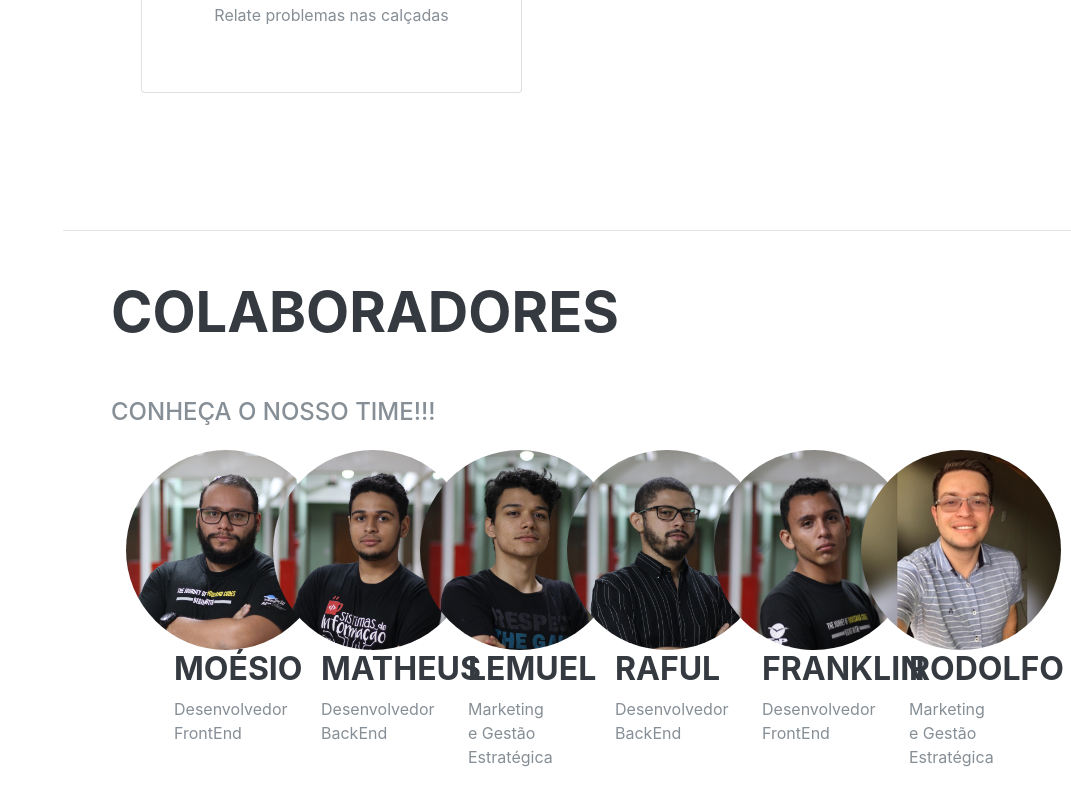
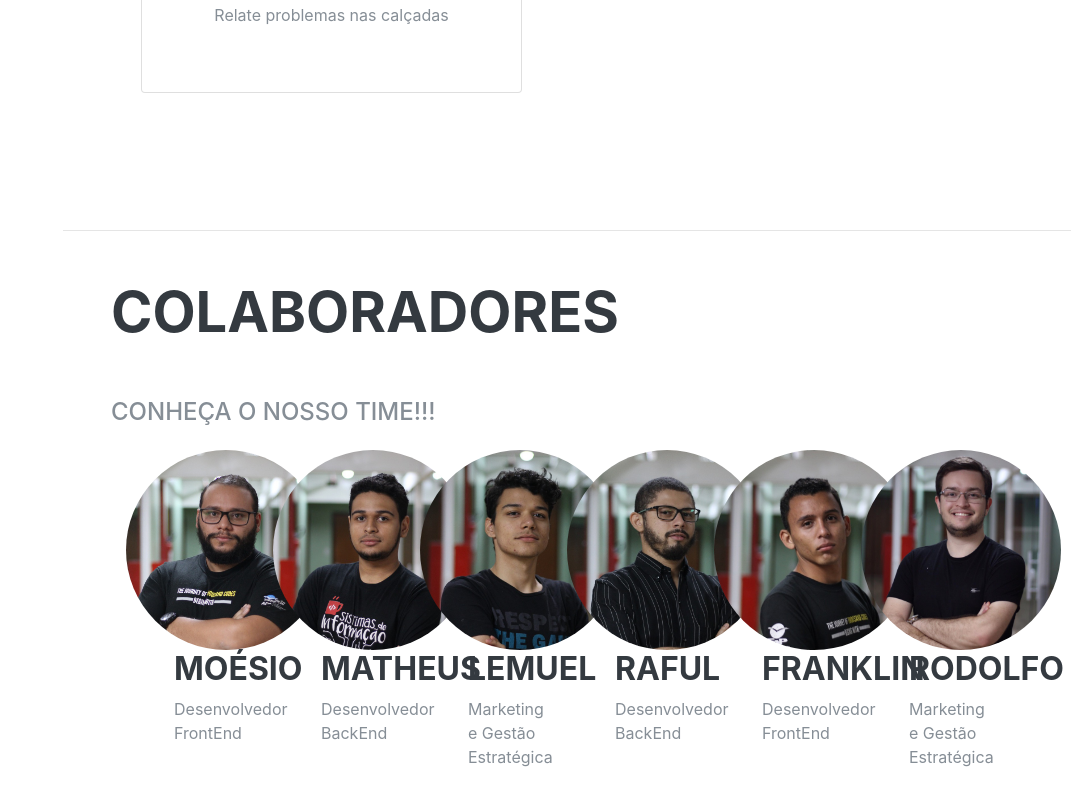
Before and after one commit to BurakiApp/buraki.github.io, a plain HTML site: page index.html in a window 1280 px wide. Shown: the part 2789-3594 px from the top of the page, without its empty margins (209-1280 px from the left). Drawn offline with Linux system fonts and the light colour scheme; a web font is replaced by a local one.

Commit message:
foto nova rodolfo

```diff
--- a/index.html
+++ b/index.html
@@ -283,7 +283,8 @@
         </div>
         <div class="col-md-2 col-lg-2">
           <a href="https://www.linkedin.com/in/orodolfojorge/" target="_blank">
-        <img class="rounded-circle img-responsive" style="height:200px; width:200px" src="img/rodolfo.jpg" alt="Generic placeholder image">
+        <img class="rounded-circle img-responsive" style="height:200px; width:200px"
+         src="img/rodolfo.jpeg" alt="Generic placeholder image">
         </a>
         <div class="justify-content-center ml-5">
         <h3>Rodolfo</h3>
```
Also changed, not shown: img/rodolfo.jpeg (added).
